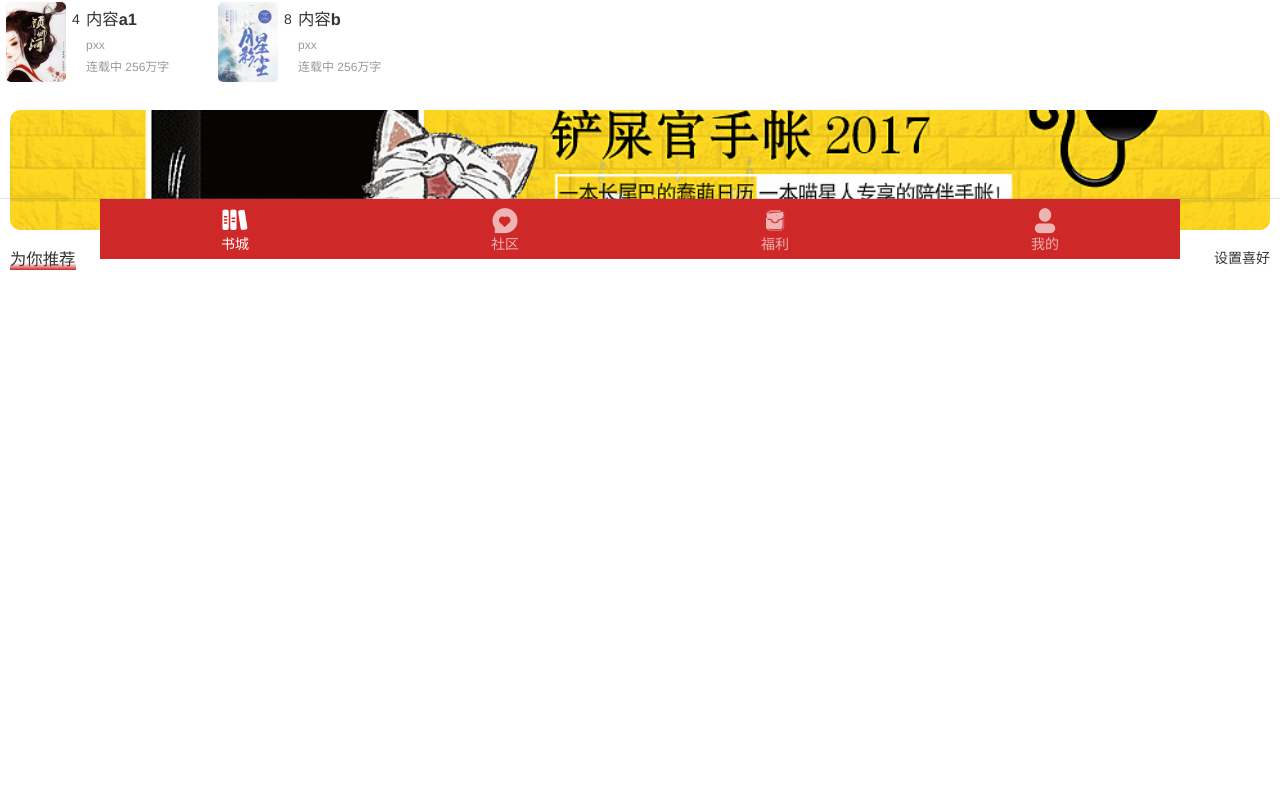
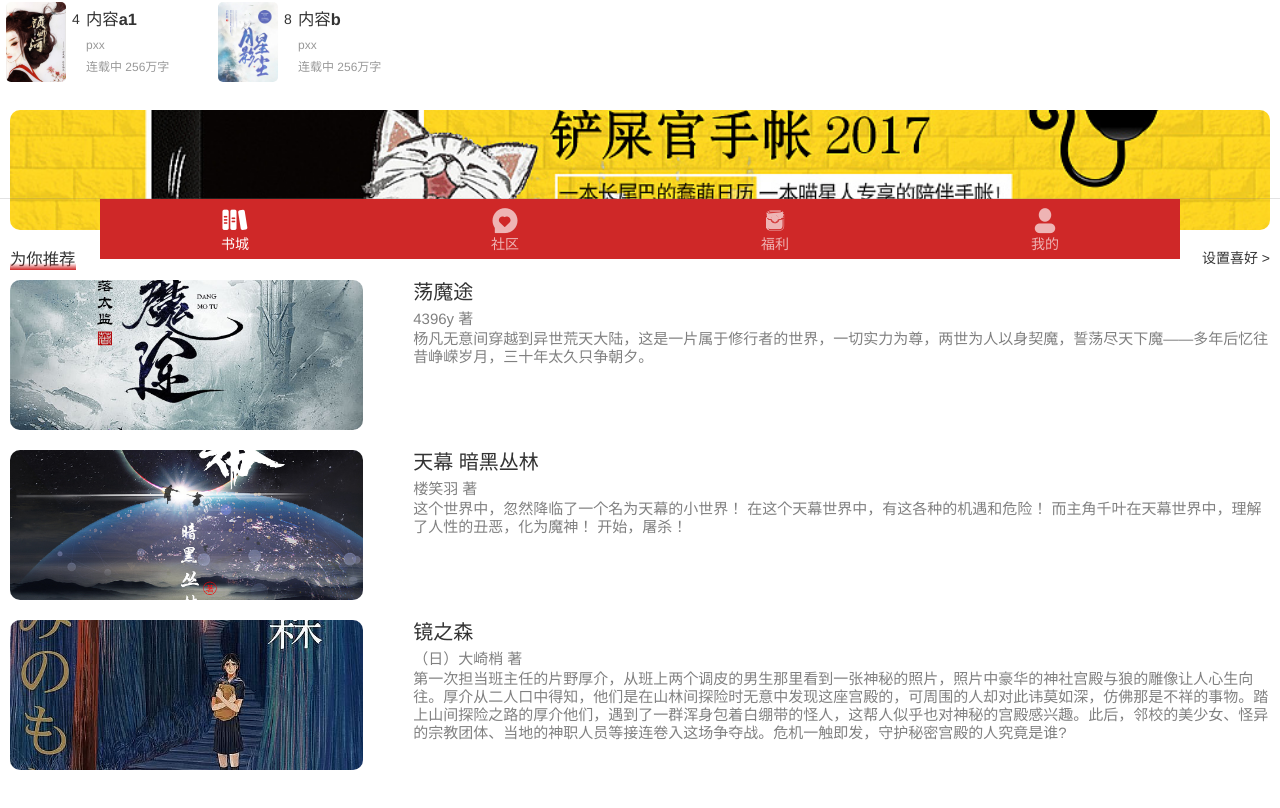
Before and after one commit to MIUTEpxx/iNovel_vue3, a Vue app: page /#/index in a window 1280 px wide. Shown: the part 542-1350 px from the top of the page. Before the commit the page ends 882 px from the top, so only its background shows below. Built offline with nearby package versions, Linux system fonts and the light colour scheme.

Commit message:
完善推荐列表

```diff
--- a/src/App.vue
+++ b/src/App.vue
@@ -11,7 +11,7 @@ import Navbottom from './views/navbottom.vue';
 
 <template>
 
-        <div>
+        <div class="appRoot">
 
             <!-- 路由匹配到的组件将渲染在这里↓ -->
             <router-view></router-view>
--- a/src/assets/css/index.css
+++ b/src/assets/css/index.css
@@ -6,7 +6,9 @@
     --unselectcolor:#ffffffa6;
     --selectcolor:#fff;
 }
-
+.appRoot{
+    width: 100vw;
+}
 /*----------底部导航栏----------*/
 .footer{
     height:60px;
@@ -61,7 +63,7 @@
     left: 0;
     */
     /* 使用视口宽度单位（vw），100vw 等于视口宽度的100%。 */
-    width: 100vw;
+    /* width: 100vw; */
 }
 .header-search{
     background-color: var(--bgcolor);
@@ -126,6 +128,7 @@
     padding: 0 10px;
 }
 .chartstab .van-tabs--line .van-tabs__wrap{
+
     height: 30px;
 }
 .chartstab .van-tabs__line{
@@ -268,11 +271,13 @@
 /* 为你推荐 */
 .recommend{
     padding: 10px;
+    /* width: 100vw;  */
 }
 .recommend .recommend-like{
     display: flex;
     justify-content: space-between;
     position: relative;
+    margin-bottom: 10px;
 }
 
 .recommend-like h3::before{
@@ -288,3 +293,49 @@
     bottom: 0;
     left: 0;
 }
+.recommend-list ul li{
+    display: flex;
+    justify-content: space-between;
+    height: 150px;
+    margin-bottom: 20px;
+}
+.recommend-img{
+    width: 28%;
+}
+.recommend-img img{
+    width: 100%;
+    height: 100%;
+    object-fit: cover;
+    border-radius: 10px;
+}
+.recommend-title{
+    width: 68%;
+}
+.recommend-title h4{
+    font-size: 20px;
+    /* 文本不换行,超出部分隐藏,并用省略号表示超出 */
+    white-space: nowrap;
+    overflow: hidden;
+    text-overflow: ellipsis;
+    height: 30px;
+}
+.recommend-title p{
+    color: #808080;
+    font-size: 15px;
+}
+.recommend-title-author{
+    height: 20px;
+    white-space: nowrap;
+    overflow: hidden;
+    text-overflow: ellipsis;
+}
+.recommend-title-desc{
+    /* 将元素设置为块级弹性盒子模型 */
+    display: -webkit-box;
+    overflow: hidden;
+    overflow-wrap: break-word;
+    /* 限制块容器显示的文本行数  只显示4行*/
+    -webkit-line-clamp: 5;
+    /* 设置弹性子元素的方向 子元素将垂直排列*/
+    -webkit-box-orient: vertical;
+}
--- a/src/views/index/recommend.vue
+++ b/src/views/index/recommend.vue
@@ -1,16 +1,33 @@
 <!-- 为你推荐 -->
 <script setup>
 import { ref } from 'vue';
+let recommendlist=ref([
+    {title:'荡魔途',img_url:'1.png',autor:'4396y',desc:'杨凡无意间穿越到异世荒天大陆，这是一片属于修行者的世界，一切实力为尊，两世为人以身契魔，誓荡尽天下魔——多年后忆往昔峥嵘岁月，三十年太久只争朝夕。'},
+    {title:'天幕 暗黑丛林',img_url:'2.png',autor:'楼笑羽',desc:'这个世界中，忽然降临了一个名为天幕的小世界！ 在这个天幕世界中，有这各种的机遇和危险！ 而主角千叶在天幕世界中，理解了人性的丑恶，化为魔神！ 开始，屠杀！'},
+    {title:'镜之森',img_url:'7.png',autor:'（日）大崎梢',desc:'第一次担当班主任的片野厚介，从班上两个调皮的男生那里看到一张神秘的照片，照片中豪华的神社宫殿与狼的雕像让人心生向往。厚介从二人口中得知，他们是在山林间探险时无意中发现这座宫殿的，可周围的人却对此讳莫如深，仿佛那是不祥的事物。踏上山间探险之路的厚介他们，遇到了一群浑身包着白绷带的怪人，这帮人似乎也对神秘的宫殿感兴趣。此后，邻校的美少女、怪异的宗教团体、当地的神职人员等接连卷入这场争夺战。危机一触即发，守护秘密宫殿的人究竟是谁?'},
+])
 </script>
 
 <template>
         <div class="recommend">
             <div class="recommend-like">
                 <h3>为你推荐</h3>
-                <p>设置喜好</p>
+                <p>设置喜好 ></p>
             </div>
             <div class="recommend-list">
+                <ul>
+                    <li v-for="(v,i) in recommendlist" :key="i">
+                        <div class="recommend-img">
+                            <img :src="`/src/assets/images/${v.img_url}`" alt="">
+                        </div>
+                        <div class="recommend-title">
+                            <h4>{{ v.title }}</h4>
+                            <p class="recommend-title-author">{{ v.autor }} 著</p>
+                            <p class="recommend-title-desc">{{ v.desc }}</p>
+                        </div>
 
+                    </li>
+                </ul>
             </div>
         </div>
 </template>
```
